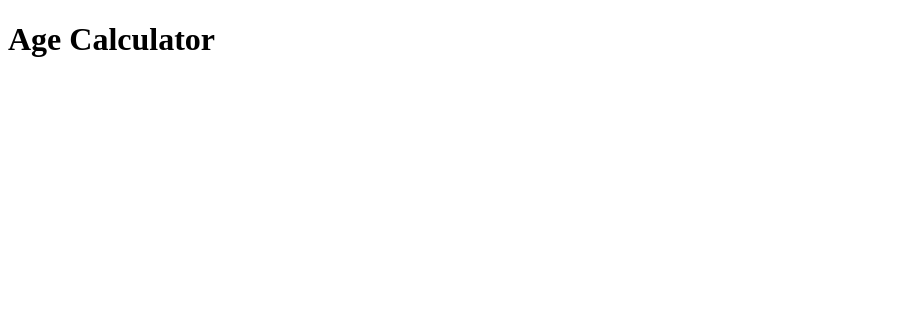
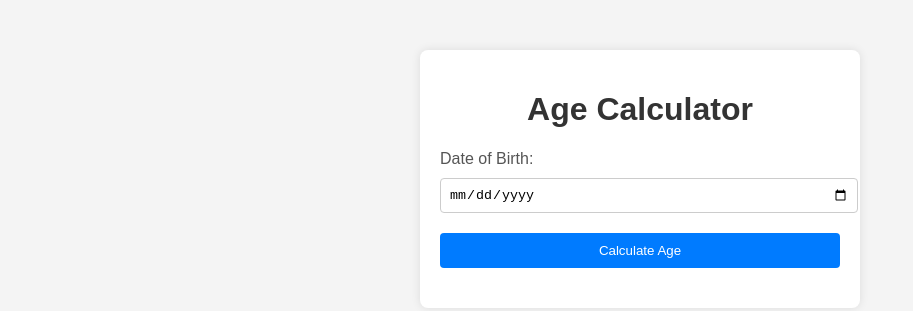
Before and after one commit to ankurhalder/CodeAlpha_Age_Calculator, a website: page index.html in a window 1280 px wide. Shown: the whole page, without its empty margins (0-913 px from the left). Drawn offline with Linux system fonts and the light colour scheme.

Commit message:
Add age calculation functionality to index.html

```diff
--- a/index.html
+++ b/index.html
@@ -4,10 +4,16 @@
     <meta charset="UTF-8" />
     <meta name="viewport" content="width=device-width, initial-scale=1.0" />
     <title>Age Calculator</title>
+    <link rel="stylesheet" href="style.css" />
   </head>
   <body>
-    <div id="app">
+    <div class="container">
       <h1>Age Calculator</h1>
+      <label for="dob">Date of Birth:</label>
+      <input type="date" id="dob" />
+      <button onclick="calculateAge()">Calculate Age</button>
+      <p id="result"></p>
     </div>
+    <script src="script.js"></script>
   </body>
 </html>
--- /dev/null
+++ b/script.js
@@ -0,0 +1,15 @@
+function calculateAge() {
+  var dob = document.getElementById("dob").value;
+  var today = new Date();
+  var birthDate = new Date(dob);
+  var age = today.getFullYear() - birthDate.getFullYear();
+  var monthDiff = today.getMonth() - birthDate.getMonth();
+  if (
+    monthDiff < 0 ||
+    (monthDiff === 0 && today.getDate() < birthDate.getDate())
+  ) {
+    age--;
+  }
+  document.getElementById("result").innerHTML =
+    "You are " + age + " years old.";
+}
--- /dev/null
+++ b/style.css
@@ -0,0 +1,54 @@
+body {
+  font-family: Arial, sans-serif;
+  background-color: #f4f4f4;
+  margin: 0;
+  padding: 0;
+}
+
+.container {
+  max-width: 400px;
+  margin: 50px auto;
+  padding: 20px;
+  background-color: #fff;
+  border-radius: 8px;
+  box-shadow: 0 0 10px rgba(0, 0, 0, 0.1);
+}
+
+h1 {
+  text-align: center;
+  color: #333;
+}
+
+label {
+  display: block;
+  margin-bottom: 10px;
+  color: #555;
+}
+
+input[type="date"] {
+  width: 100%;
+  padding: 8px;
+  border: 1px solid #ccc;
+  border-radius: 4px;
+}
+
+button {
+  display: block;
+  width: 100%;
+  padding: 10px;
+  margin-top: 20px;
+  background-color: #007bff;
+  color: #fff;
+  border: none;
+  border-radius: 4px;
+  cursor: pointer;
+}
+
+button:hover {
+  background-color: #0056b3;
+}
+
+p#result {
+  margin-top: 20px;
+  text-align: center;
+}
```
